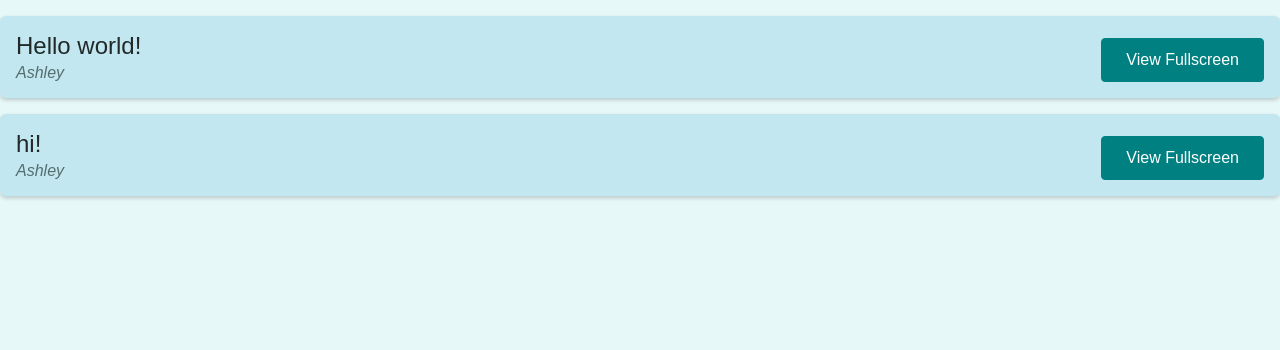
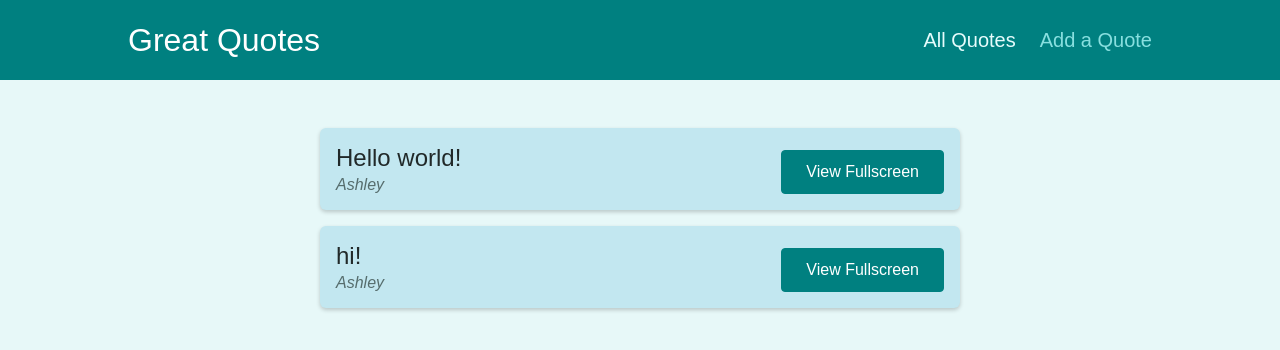
Before and after one commit to wintersprouter/quotes-react, a React (Create React App) app: page /quotes in a window 1280 px wide. Shown: the top 350 px of the page. Built offline with nearby package versions, Linux system fonts and the light colour scheme.

Commit message:
feat: adding a layout wrapper component

```diff
--- a/src/App.js
+++ b/src/App.js
@@ -1,10 +1,12 @@
 import { Route, Switch, Redirect } from 'react-router-dom'
 import AllQuotes from './pages/AllQuotes'
 import NewQuote from './pages/NewQuote'
+import Layout from './components/layout/Layout'
 
 import QuoteDetail from './pages/QuoteDetail'
 function App() {
   return (
+    <Layout>
       <Switch>
         <Route path="/" exact>
           <Redirect to="/quotes" />
@@ -19,6 +21,7 @@
           <NewQuote />
         </Route>
       </Switch>
+    </Layout>
   )
 }
 
--- /dev/null
+++ b/src/components/layout/Layout.js
@@ -0,0 +1,15 @@
+import { Fragment } from 'react'
+
+import classes from './Layout.module.css'
+import MainNavigation from './MainNavigation'
+
+const Layout = props => {
+  return (
+    <Fragment>
+      <MainNavigation />
+      <main className={classes.main}>{props.children}</main>
+    </Fragment>
+  )
+}
+
+export default Layout
--- /dev/null
+++ b/src/components/layout/MainNavigation.js
@@ -0,0 +1,27 @@
+import { NavLink } from 'react-router-dom'
+
+import classes from './MainNavigation.module.css'
+
+const MainNavigation = () => {
+  return (
+    <header className={classes.header}>
+      <div className={classes.logo}>Great Quotes</div>
+      <nav className={classes.nav}>
+        <ul>
+          <li>
+            <NavLink to="/quotes" activeClassName={classes.active}>
+              All Quotes
+            </NavLink>
+          </li>
+          <li>
+            <NavLink to="/new-quote" activeClassName={classes.active}>
+              Add a Quote
+            </NavLink>
+          </li>
+        </ul>
+      </nav>
+    </header>
+  )
+}
+
+export default MainNavigation
--- a/src/pages/NewQuote.js
+++ b/src/pages/NewQuote.js
@@ -1,8 +1,11 @@
-import QuoteForm from '../components/comments/QuoteForm '
+import QuoteForm from '../components/quotes/QuoteForm'
+
 const NewQuote = () => {
   const addQuoteHandler = quoteData => {
     console.log(quoteData)
   }
+
   return <QuoteForm onAddQuote={addQuoteHandler} />
 }
+
 export default NewQuote
```
Also changed, not shown: src/components/quotes/QuoteForm.js (+19 -19 lines), src/components/quotes/QuoteList.js (+8 -8 lines), 1 other file (tests, documents, lock files or other folders). Lines whose indentation alone changed are shown as unchanged.
